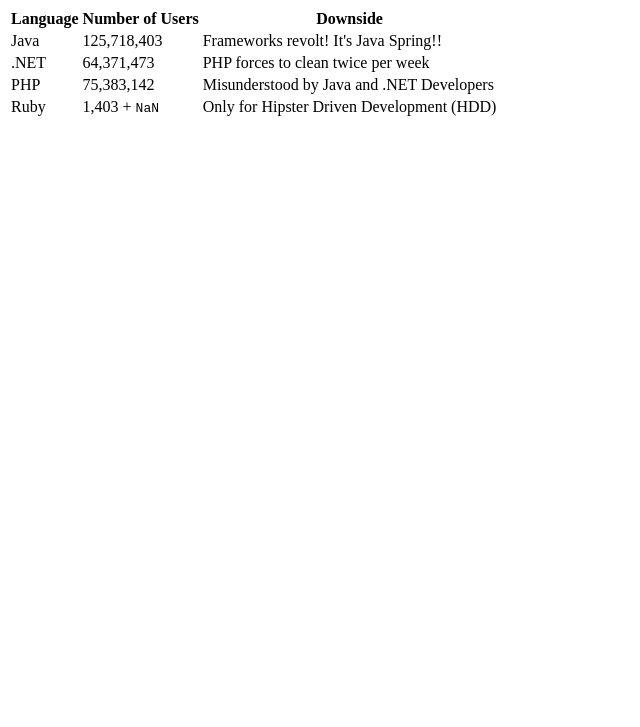
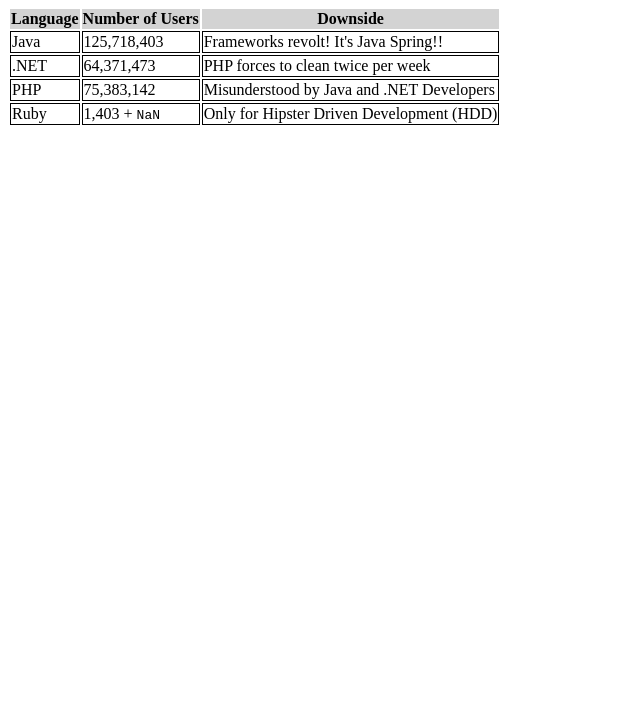
Before and after one commit to deepdivedylan/snap-table, a plain HTML site: page index.html in a window 1280 px wide. Shown: the part 73-800 px from the top of the page, without its empty margins (0-640 px from the left). Drawn offline with Linux system fonts and the light colour scheme.

Commit message:
linked my lousy AF stylesheet

```diff
--- a/index.html
+++ b/index.html
@@ -3,6 +3,7 @@
 	<head>
 		<meta charset="UTF-8"/>
 		<title>(Oh) Snap Table</title>
+		<link rel="stylesheet" href="css/stylesheet.css" />
 	</head>
 	<body>
 		<h1>Web Languages</h1>
```
